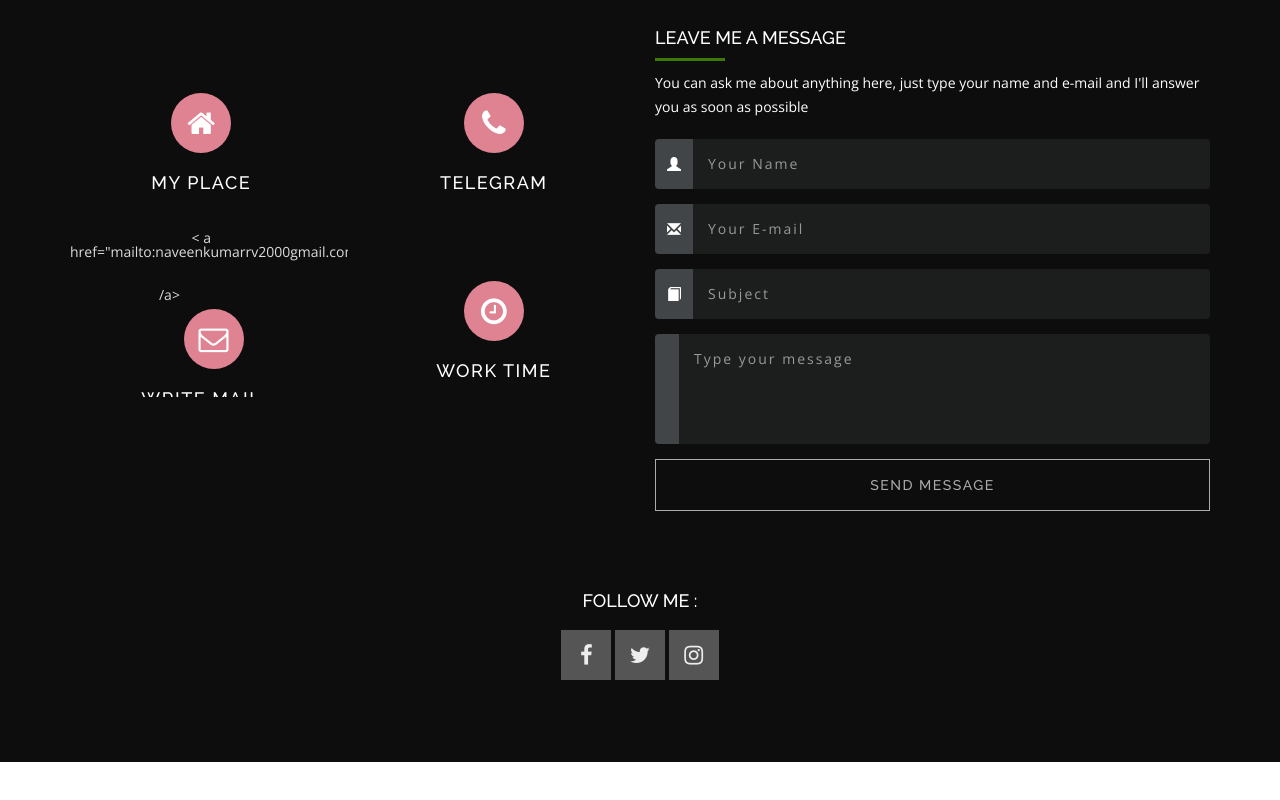
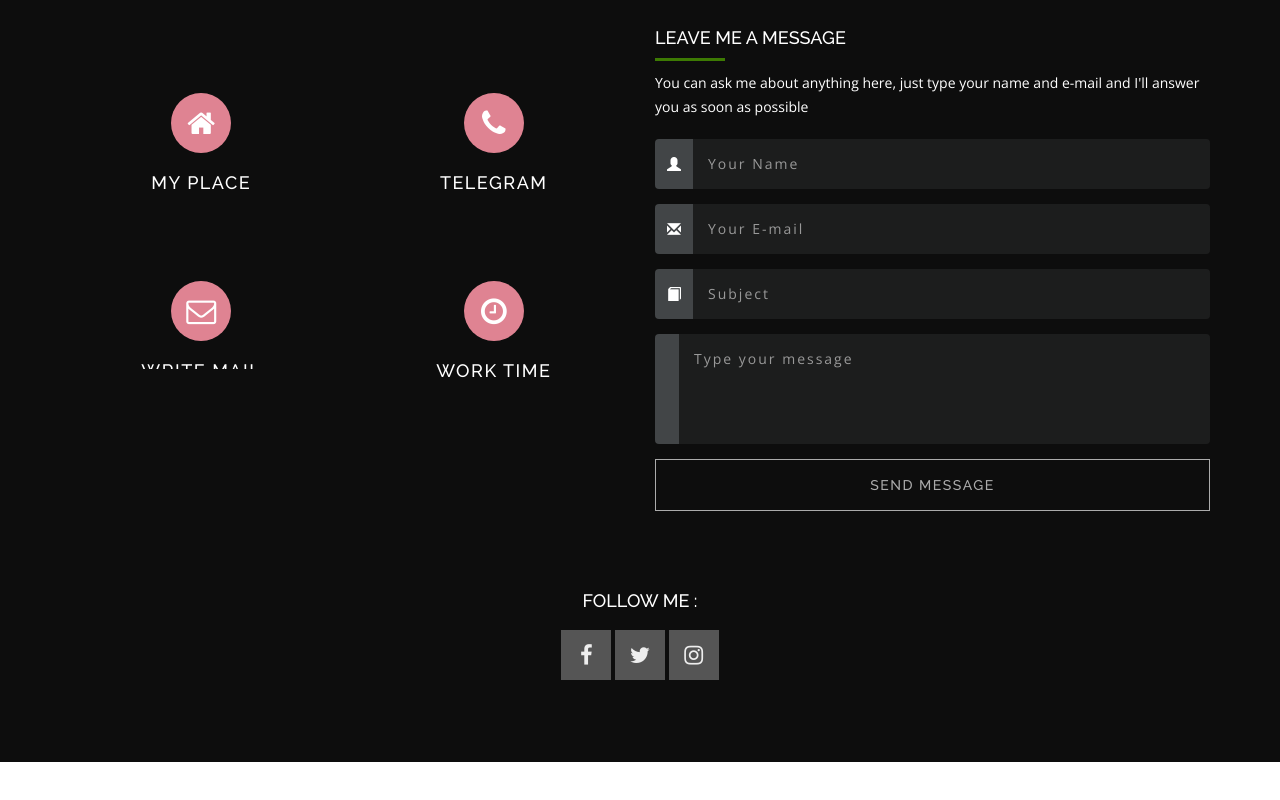
Before and after one commit to Naveensmart48/mywebsite, a plain HTML site: page index.html in a window 1280 px wide. Shown: the part 7705-8505 px from the top of the page. Drawn offline with nearby package versions, Linux system fonts and the light colour scheme; animation ran at ten frames a second.

Commit message:
Update index16.html

```diff
--- a/index.html
+++ b/index.html
@@ -722,7 +722,7 @@
 <div class="row">
 <div class="col-sm-6 col-xs-12 call-info wow fadeInUp" data-wow-duration="1s" data-wow-offset="200">
 <div class="info-wrapper">
-< a href="mailto:naveenkumarrv2000gmail.com">Naveenkumar< /a>
+
 <i class="fa fa-envelope-o fa-fw"></i>
 <h4>Write Mail</h4>
 <p>naveenkumarrv2000@gmail.com</p>
```
